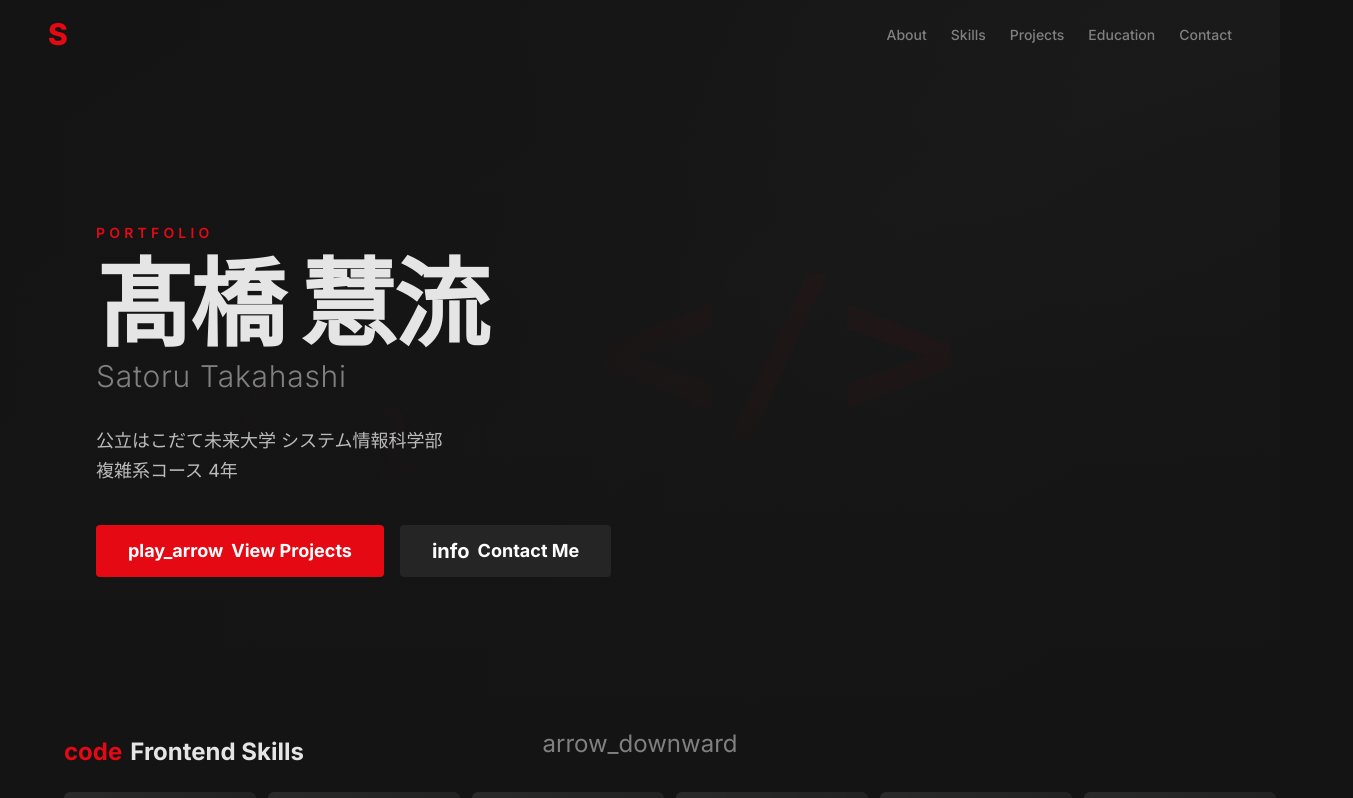
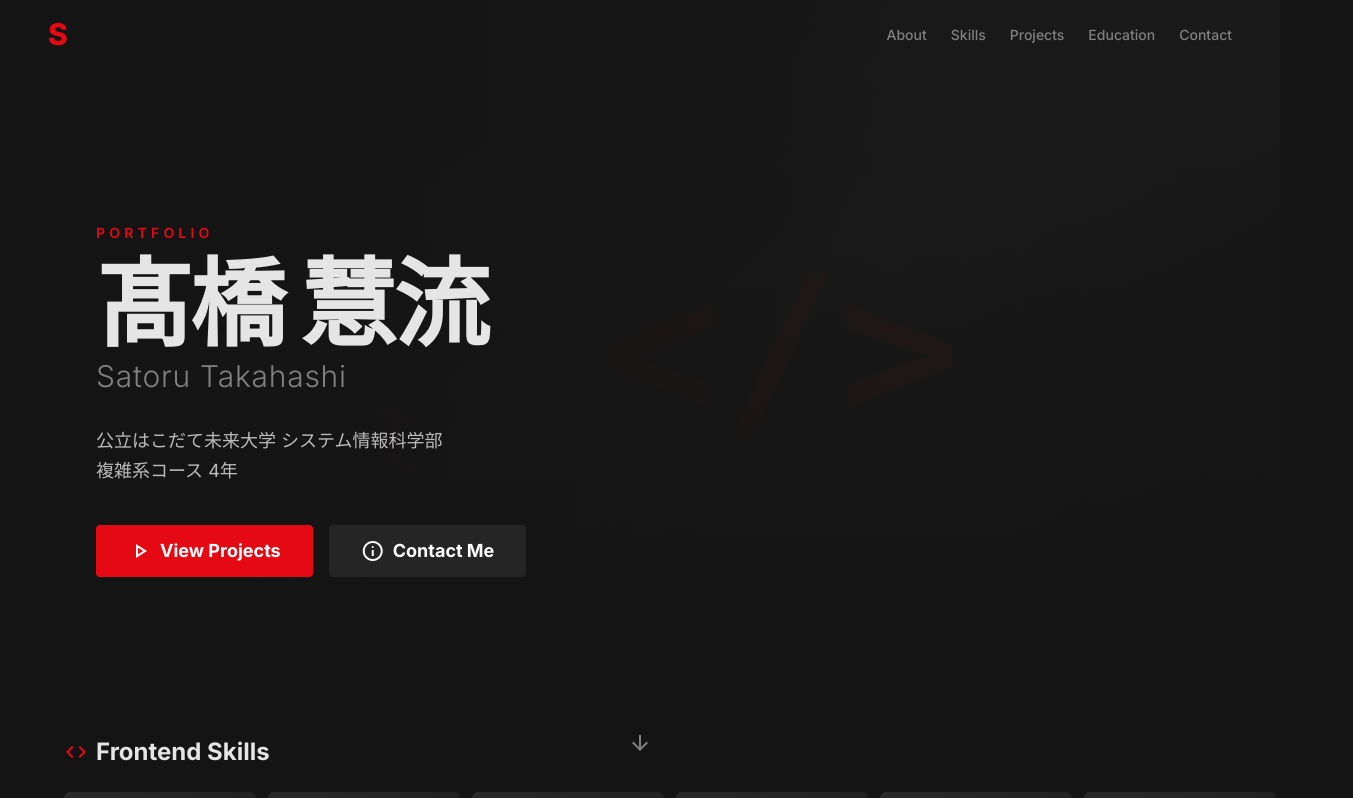
Before and after one commit to satorutkhs/satorun.dev, a Next.js app: page / in a window 1280 px wide. Shown: the top 798 px of the page, 1353 px wide, since content can reach past the window. Built offline with nearby package versions, Linux system fonts and the light colour scheme.

Commit message:
fix: Google Material Symbolsをlayout.tsxのlinkタグで読み込むように修正し表示バグを解決

```diff
--- a/app/globals.css
+++ b/app/globals.css
@@ -1,6 +1,6 @@
+@import url('https://cdn.jsdelivr.net/gh/devicons/devicon@latest/devicon.min.css');
 @import "tailwindcss";
-@import url('https://fonts.googleapis.com/css2?family=Material+Symbols+Outlined:opsz,wght,FILL,GRAD@20..48,100..700,0..1,-50..200');
-@import url('https://cdn.jsdelivr.net/gh/devicons/devicon@latest/devicon.min.css');
+
 
 /* ===== Netflix-inspired Dark Theme ===== */
 :root {
--- a/app/layout.tsx
+++ b/app/layout.tsx
@@ -20,6 +20,9 @@
 }>) {
   return (
     <html lang="ja" className={`${inter.variable} antialiased`}>
+      <head>
+        <link rel="stylesheet" href="https://fonts.googleapis.com/css2?family=Material+Symbols+Outlined:opsz,wght,FILL,GRAD@20..48,100..700,0..1,-50..200" />
+      </head>
       <body className="min-h-screen bg-nf-black text-nf-white">
         {children}
       </body>
```
